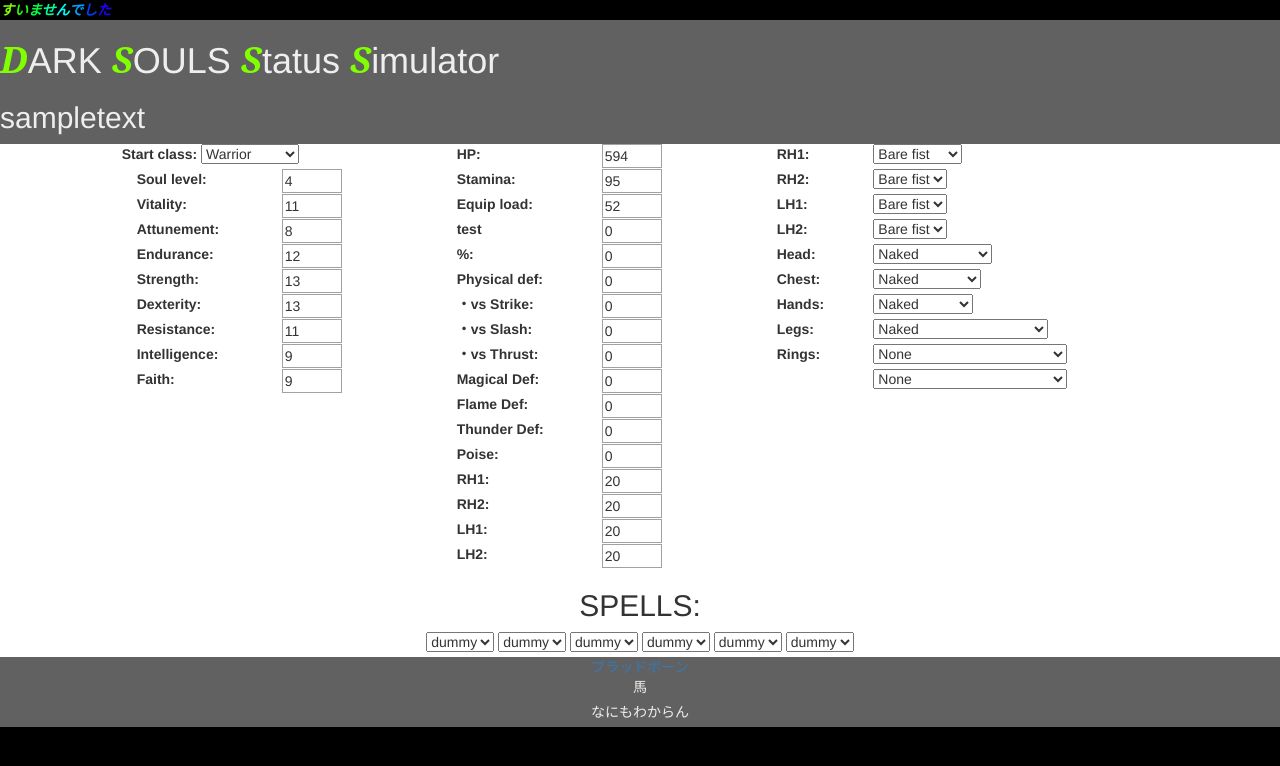
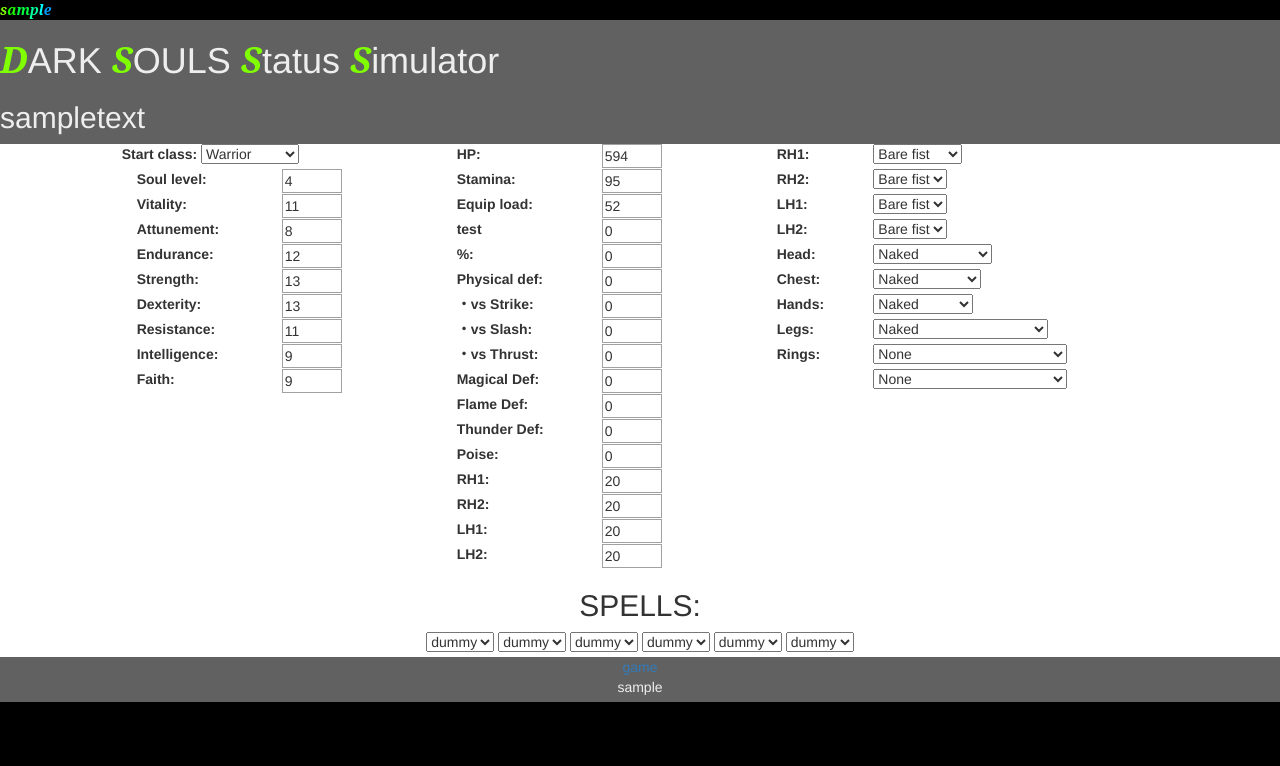
Before and after one commit to eliudnir429/DSCalc, a plain HTML site: page dscalc.html in a window 1280 px wide. Drawn offline with nearby package versions, Linux system fonts and the light colour scheme.

Commit message:
テキスト変更

```diff
--- a/dscalc.html
+++ b/dscalc.html
@@ -13,7 +13,7 @@
     <div class="navigation">
         <div class="container-fluid">
             <div class="row">
-                <span class="rainbow">すいませんでした</span>
+                <span class="rainbow">sample</span>
             </div>
         </div>
     </div>
@@ -357,9 +357,8 @@
     <div class="footer">
         <div class="container-fluid">
             <div class="row">
-                <a href="game/index.html">ブラッドボーン</a>
-                <p id="baka">馬</p>
-                <p>なにもわからん</p>
+                <a href="game/index.html">game</a>
+                <p>sample</p>
             </div>
         </div>
 
```
